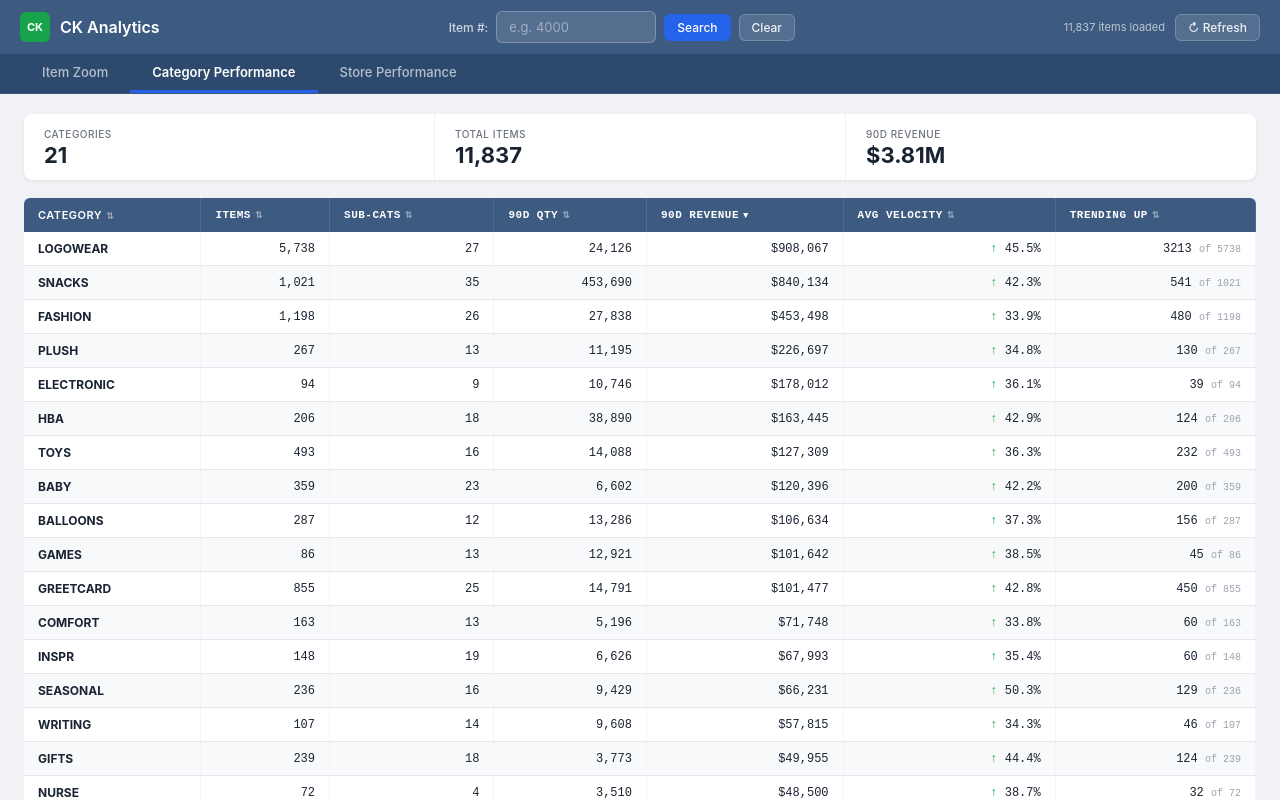
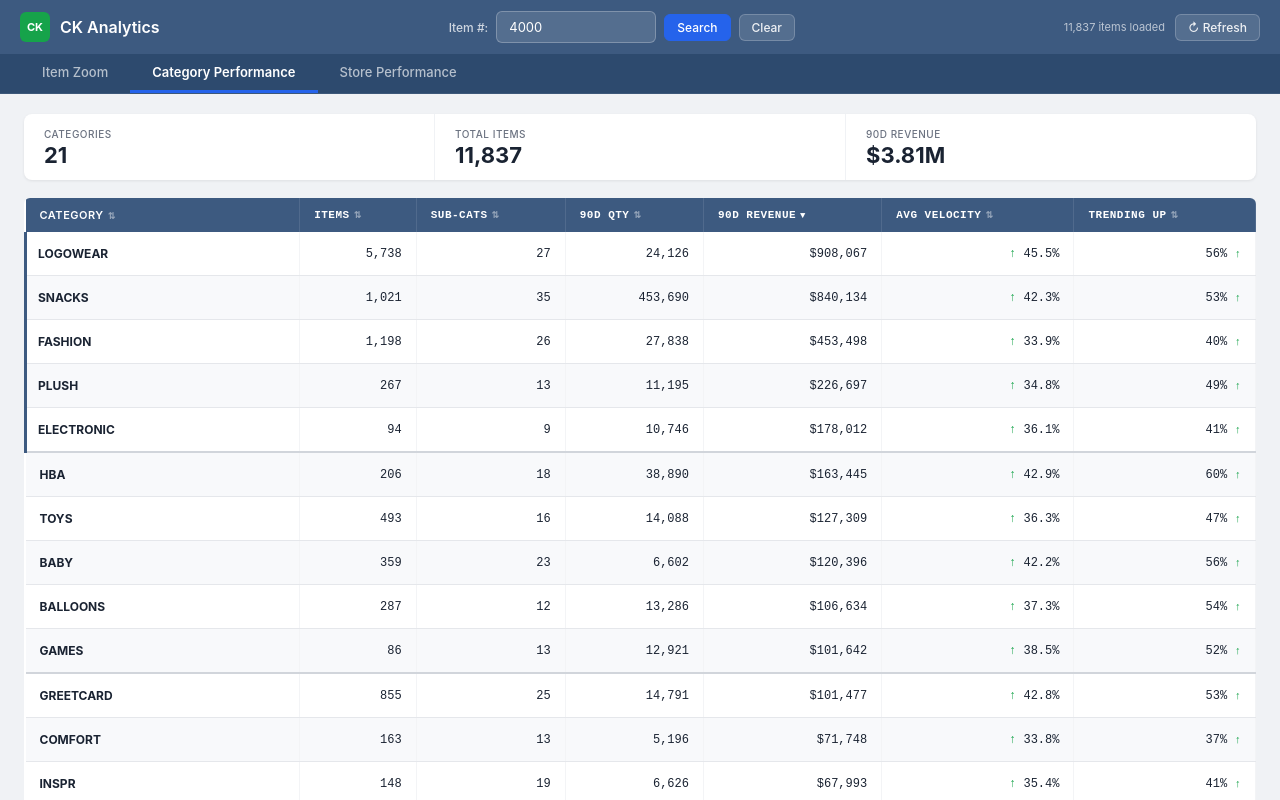
Before and after one commit to HoustonPrker/Top-250-Pipeline, a plain HTML site: page index.html in a window 1280 px wide. Both pictures are taken after a click on the button "Category Performance". Shown: the top 800 px of the page. Drawn offline with nearby package versions, Linux system fonts and the light colour scheme.

Commit message:
Fix search tab switching, auto-load item 4000, category table readability
Fix 1: doSearch() now calls switchTab('item') before rendering so
searching from Category Performance tab correctly switches back to Item Zoom.
doSearch() accepts an optional prefill argument for programmatic calls.

Fix 2: After data loads, auto-load item 4000 via doSearch('4000') instead
of showing the blank welcome screen. CK staff see a real report immediately.

Fix 3: Category table readability improvements:
- Row padding increased from 9px to 14px vertical for easier scanning
- Alternating row colors (#fff / #f8f9fb) already in base styles
- cat-name-cell min-width ensures category name column stays wide
- Top 5 rows get a 3px steel-blue left border accent
- Trending Up column now shows "56% ↑" with raw count in hover tooltip
- Every 5th row gets a slightly thicker bottom border as a visual grouping
- Revenue column already right-aligned via .num class

Co-Authored-By: Claude Sonnet 4.6 <noreply@anthropic.com>

```diff
--- a/css/styles.css
+++ b/css/styles.css
@@ -167,8 +167,13 @@ input[type=file] { width: 100%; font-family: inherit; font-size: 12px; border: 1
 .inv-wrap   { overflow-x: auto; border-radius: 6px; overflow: hidden; }
 .data-table { width: 100%; border-collapse: collapse; font-size: 12px; background: #fff; }
 .data-table th { background: #3d5a80; color: #fff; padding: 10px 14px; text-align: left; font-size: 11px; text-transform: uppercase; letter-spacing: 0.5px; font-weight: 600; border-right: 1px solid rgba(255,255,255,0.1); white-space: nowrap; }
-.data-table td { padding: 9px 14px; border-bottom: 1px solid #e5e7eb; border-right: 1px solid #f3f4f6; white-space: nowrap; color: #1a2332; }
+.data-table td { padding: 14px 14px; border-bottom: 1px solid #e5e7eb; border-right: 1px solid #f3f4f6; white-space: nowrap; color: #1a2332; }
 .data-table tr:nth-child(even) td { background: #f8f9fb; }
+
+/* ── Category table specific ──────────────── */
+.cat-name-cell { min-width: 180px; }
+.cat-top5 > td:first-child { border-left: 3px solid #3d5a80; padding-left: 11px; }
+.cat-group-end td { border-bottom: 2px solid #d1d5db; }
 .data-table tr.agg-row td { background: #eef2f7; font-weight: 600; }
 .data-table tr.note-row td { font-size: 11px; color: #9ca3af; font-style: italic; background: #fff !important; }
 .data-table tbody tr:hover td { background: #f0f4f8 !important; cursor: pointer; }
--- a/js/data-loader.js
+++ b/js/data-loader.js
@@ -130,10 +130,10 @@ function processData(pText, nText) {
       document.getElementById('welcome-data-msg').textContent =
         `${pipelineData.length.toLocaleString()} items · ${subcatCount} sub-categories · ${normCount} normality records loaded.`;
 
-      // Show main app
+      // Show main app then auto-load item 4000
       hide('loading-screen');
       document.getElementById('app-content').style.display = 'flex';
-      show('welcome-screen');
+      doSearch('4000');
 
     } catch (err) {
       document.getElementById('load-msg').textContent = '❌ Error: ' + err.message;
--- a/js/views/category.js
+++ b/js/views/category.js
@@ -77,17 +77,22 @@ function renderCatOverview() {
     return `<th class="${cls}" onclick="catSortBy('${c.key}')">${c.label}<span class="sort-icon">${icon}</span></th>`;
   }).join('');
 
-  const tbody = catList.map(c => {
-    const velCls   = c.vel >= 30 ? 'vel-up' : c.vel < 20 ? 'vel-down' : 'vel-ss';
-    const velArrow = c.vel >= 30 ? '↑'      : c.vel < 20 ? '↓'        : '→';
-    return `<tr onclick="showCategoryDetail('${c.name.replace(/'/g, "\\'")}')">
-      <td><strong>${c.name}</strong></td>
+  const tbody = catList.map((c, idx) => {
+    const velCls      = c.vel >= 30 ? 'vel-up' : c.vel < 20 ? 'vel-down' : 'vel-ss';
+    const velArrow    = c.vel >= 30 ? '↑'      : c.vel < 20 ? '↓'        : '→';
+    const trendPct    = c.itemCount > 0 ? Math.round((c.trendUp / c.itemCount) * 100) : 0;
+    const trendTip    = `${c.trendUp} of ${c.itemCount} items trending up`;
+    const isTop5      = idx < 5;
+    const isGroupEnd  = (idx + 1) % 5 === 0 && idx !== catList.length - 1;
+    const rowCls      = [isTop5 ? 'cat-top5' : '', isGroupEnd ? 'cat-group-end' : ''].filter(Boolean).join(' ');
+    return `<tr class="${rowCls}" onclick="showCategoryDetail('${c.name.replace(/'/g, "\\'")}')">
+      <td class="cat-name-cell"><strong>${c.name}</strong></td>
       <td class="num">${c.itemCount.toLocaleString()}</td>
       <td class="num">${c.subcats}</td>
       <td class="num">${fmtQty(c.qty)}</td>
       <td class="num">${fmtRevMM(c.rev)}</td>
       <td class="num"><span class="${velCls}">${velArrow}</span> ${c.vel.toFixed(1)}%</td>
-      <td class="num">${c.trendUp} <span style="color:#9ca3af;font-size:10px">of ${c.itemCount}</span></td>
+      <td class="num" title="${trendTip}">${trendPct}% <span class="vel-up" style="font-size:11px">&#8593;</span></td>
     </tr>`;
   }).join('');
 
--- a/js/views/item-zoom.js
+++ b/js/views/item-zoom.js
@@ -3,10 +3,14 @@
 // Uses globals: pipelineData, normalityMap, dataReady, activeCharts
 // ============================================================
 
-function doSearch() {
+function doSearch(prefill) {
+  if (prefill !== undefined) document.getElementById('item-search').value = prefill;
   const q = document.getElementById('item-search').value.trim().toUpperCase();
   if (!q) return;
   if (!dataReady) { alert('Data is still loading — please wait.'); return; }
+
+  // Always switch to Item Zoom tab before showing the result
+  switchTab('item');
 
   const item = pipelineData.find(i => (i.ITEM_NO || '').trim().toUpperCase() === q);
 
```
